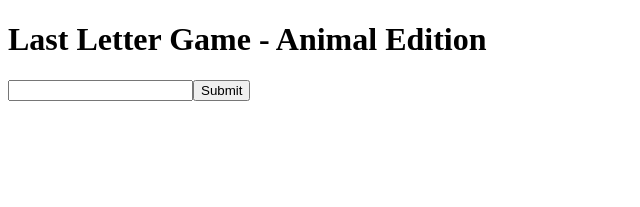
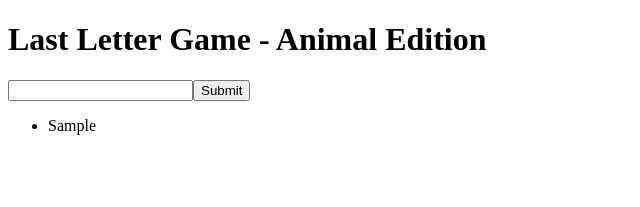
Before and after one commit to okhan49/IS322, a React (Create React App) app: page / in a window 1280 px wide. Both pictures are taken after typing "Sample" into the empty fields and a click on the button "Submit". Shown: the top 207 px of the page, without its empty margins (0-640 px from the left). Built offline with nearby package versions, Linux system fonts and the light colour scheme.

Commit message:
displaying guessed words

```diff
--- a/src/App.js
+++ b/src/App.js
@@ -2,16 +2,23 @@ import React from 'react';
 import { connect } from 'react-redux';
 import PropTypes from 'prop-types';
 import AddAnimal from './components/addAnimal/';
+import WordList from './components/wordList';
 import actions from './actions/';
 
-export const App = ({ submitAnimal }) => (
+export const App = ({ submitAnimal, guessedAnimals }) => (
     <div>
         <h1>Last Letter Game - Animal Edition</h1>
         <AddAnimal submitAnimal={submitAnimal} />
+        <WordList guessedAnimals={guessedAnimals}/>
     </div>
 );
 App.propTypes = {
     submitAnimal: PropTypes.func.isRequired,
+    guessedAnimals: PropTypes.arrayOf(PropTypes.shape({
+        id: PropTypes.number.isRequired,
+        text: PropTypes.string.isRequired,
+    },
+    )).isRequired,
 };
 
 const mapStateToProps = state => state.lastLetterGameApp;
--- /dev/null
+++ b/src/components/wordList/index.js
@@ -0,0 +1,25 @@
+import React from 'react';
+import PropTypes from 'prop-types';
+
+const WordList = ({ guessedAnimals }) => {
+    const wordItems  = guessedAnimals.map(word => (
+        <li key={word.id}>
+            <span className="word-text">{word.text}</span>
+        </li>
+    ));
+    return (
+        <ul>
+            {wordItems}
+        </ul>
+    );
+};
+
+WordList.propTypes = {
+    guessedAnimals: PropTypes.arrayOf(PropTypes.shape(
+        {
+            id: PropTypes.number.isRequired,
+            text: PropTypes.string.isRequired,
+        },
+    )).isRequired,
+};
+export default WordList;
```
Also changed, not shown: src/components/wordList/test.js (added, +22 -0 lines), 1 other file (tests, documents, lock files or other folders).
